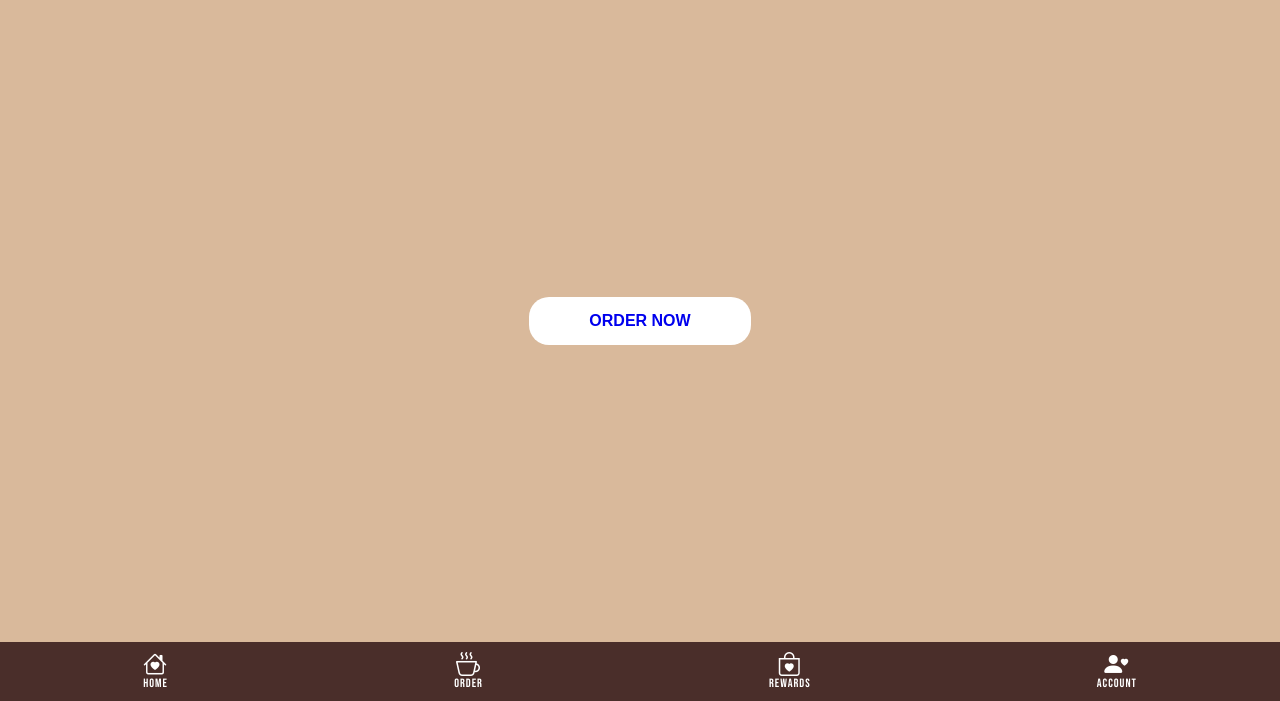
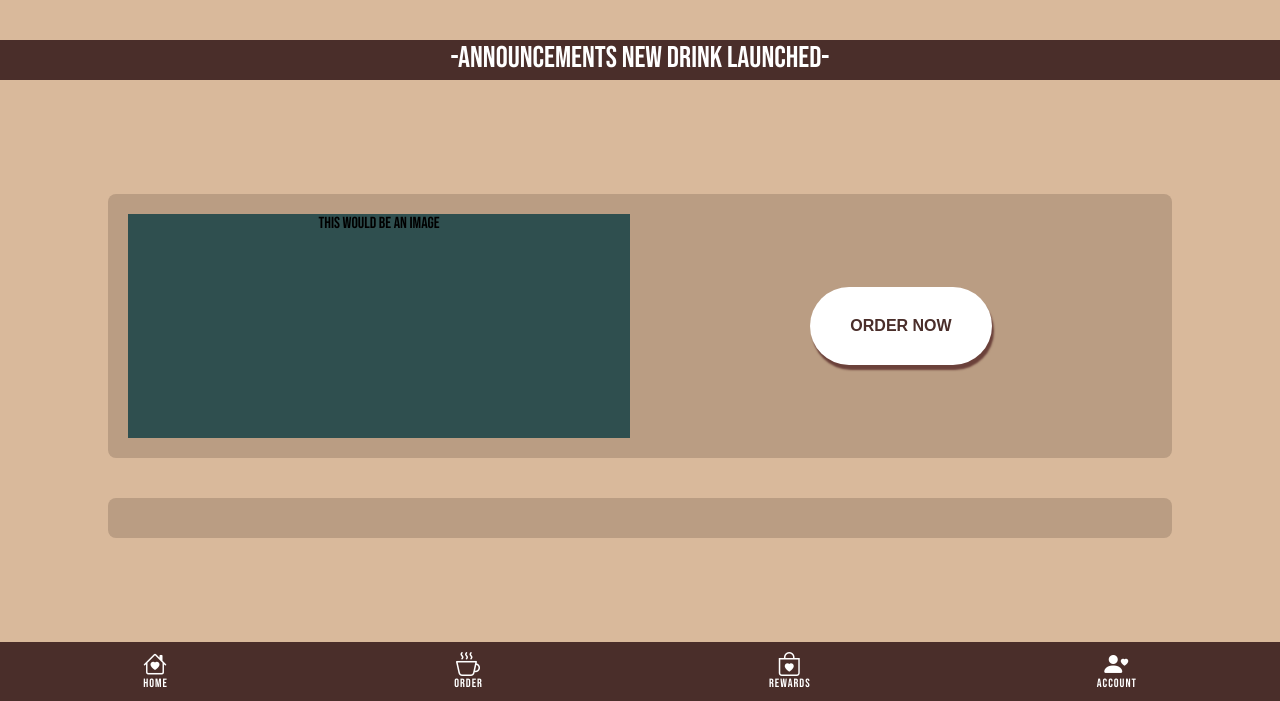
Before and after one commit to mmulvihill13/wishlist, a Django app: page / in a window 1280 px wide. Shown: the part 99-800 px from the top of the page. Run offline with Django 5.2, Linux system fonts and the light colour scheme; the visitor is signed in with stand-in values (Sample User, id 1).

Commit message:
updating home html

```diff
--- a/home/static/css/home_style.css
+++ b/home/static/css/home_style.css
@@ -24,8 +24,6 @@ body {
 
 .logo {
     font-size: 14px;
-
-
 }
 
 .title {
@@ -35,23 +33,62 @@ body {
 
 .main-content {
     display: flex;
+    flex-direction: column;
     justify-content: center;
-    align-items: center;
+    align-items: center;  /* Center containers horizontally */
     flex-grow: 1;
     min-width: 0;
 }
 
+.container {
+    background-color: #BA9D83;
+    border-radius: 8px;
+    width: 80%;
+    display: flex;
+    flex-direction: row;  /* Keep content inside as rows */
+    justify-content: space-between;  /* Space out the content blocks */
+    align-items: center;
+    padding: 20px;
+    gap: 20px; /* Space between the content blocks */
+    margin: 0px 0px 40px 0px;
+}
+
+.container > div {
+    width: 70%;  /* Split the content inside container in half */
+    text-align: center;
+}
+
+.temp-img {
+    height: 14rem;
+    width: 14rem;
+    background-color: darkslategray;
+}
+
+.announcement {
+    background-color: #4A2E2A;
+    justify-content: center;
+    align-items: center;
+    text-align: center;
+    color: white;
+    height: 40px;
+    font-size: 30px;
+    margin-top: 40px;
+    margin-bottom: 50px;
+}
+
 .order-btn {
     background-color: white;
+    color: #4A2E2A;
     border: none;
-    border-radius: 20px;
-    padding: 15px 30px;
+    border-radius: 40px;
+    padding: 30px 40px;
     font-size: 16px;
     font-weight: bold;
     cursor: pointer;
+    box-shadow: 2px 5px 2px #6b413a;
 }
 
-nav{
+nav {
     margin-bottom: 0;
     padding-bottom: 0;
 }
@@ -75,13 +112,17 @@ nav{
 i {
     font-size: 1.5rem;
 }
+
 img {
     width: 120px;
     height: auto;
 }
+
 a {
-     text-decoration: none;
+    color: #4A2E2A;
+    text-decoration: none;
 }
+
 a:visited {
     text-decoration: none;
 }
--- a/home/templates/home/home.html
+++ b/home/templates/home/home.html
@@ -1,8 +1,22 @@
 {% extends 'base.html' %}
+
 {% block content %}
+<div class="announcement">
+    <span class="accouncement-text">-Announcements New Drink Launched-</span>
+</div>
 <div class="main-content">
-    <button class="order-btn" >
-        <a class="order-btn" href="{% url 'order:menu' %}">ORDER NOW</a>
-    </button>
+    <div class="container">
+        <div class="temp-img">This would be an image</div>
+        <div>
+            <button class="order-btn" >
+                <a href="{% url 'order:menu' %}">ORDER NOW</a>
+            </button>
+        </div>
+    </div>
+    <div class="container">
+        <div>
+
+        </div>
+    </div>
 </div>
 {% endblock %}
```
